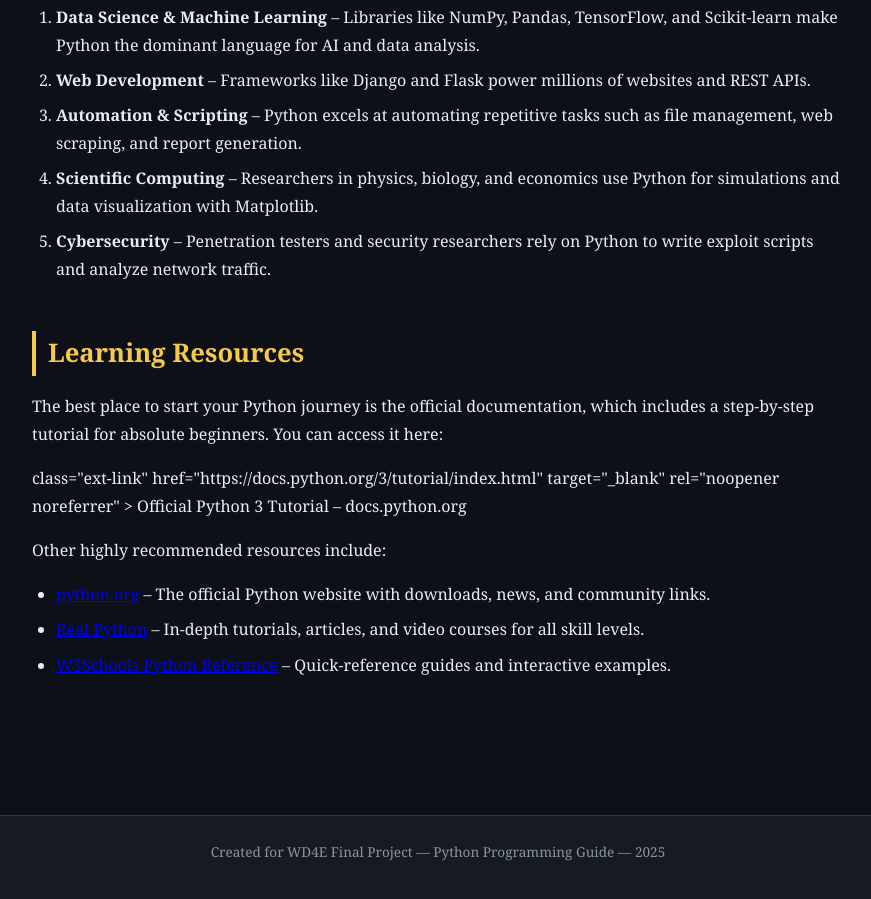
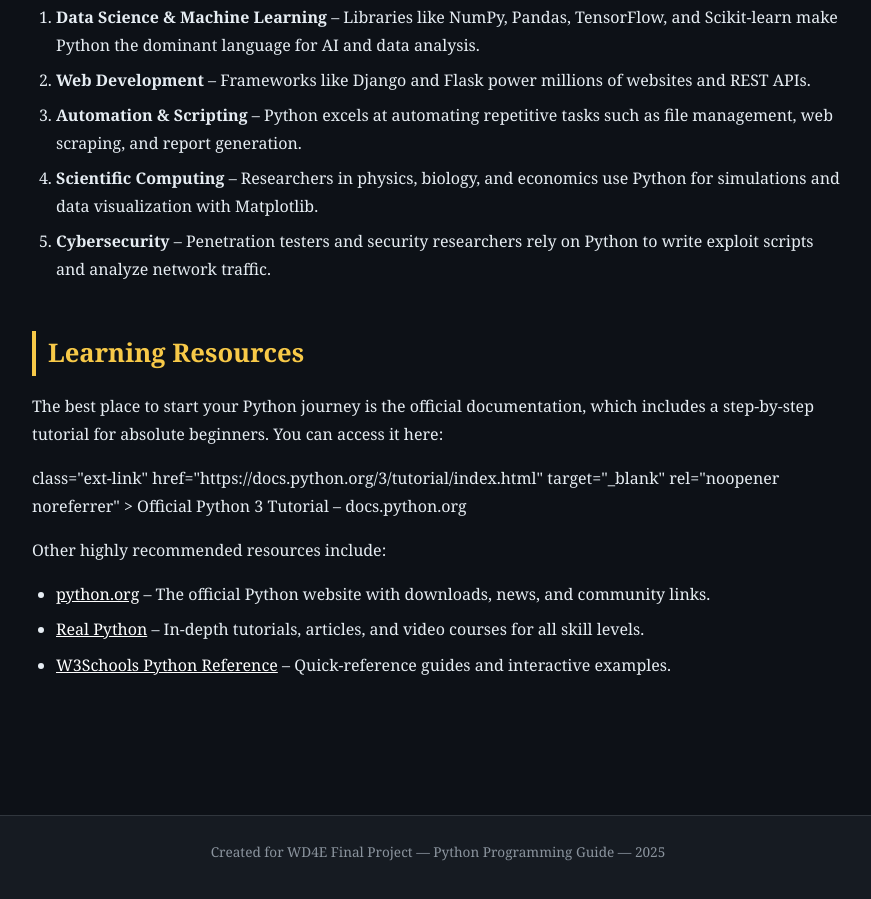
Before and after one commit to DRoy-005/python-guide, a plain HTML site: page index.html in a window 1280 px wide. Shown: the part 2092-2991 px from the top of the page, without its empty margins (202-1073 px from the left). Drawn offline with Linux system fonts and the light colour scheme.

Commit message:
Fix all link contrast errors

```diff
--- a/index.html
+++ b/index.html
@@ -114,6 +114,13 @@
       }
 
       a.ext-link:hover { color: #f7c948; }
+      a {
+        color: #ffffff;
+      }
+
+      a:hover {
+        color: #f7c948;;
+      }
 
       footer {
         text-align: center;
```
